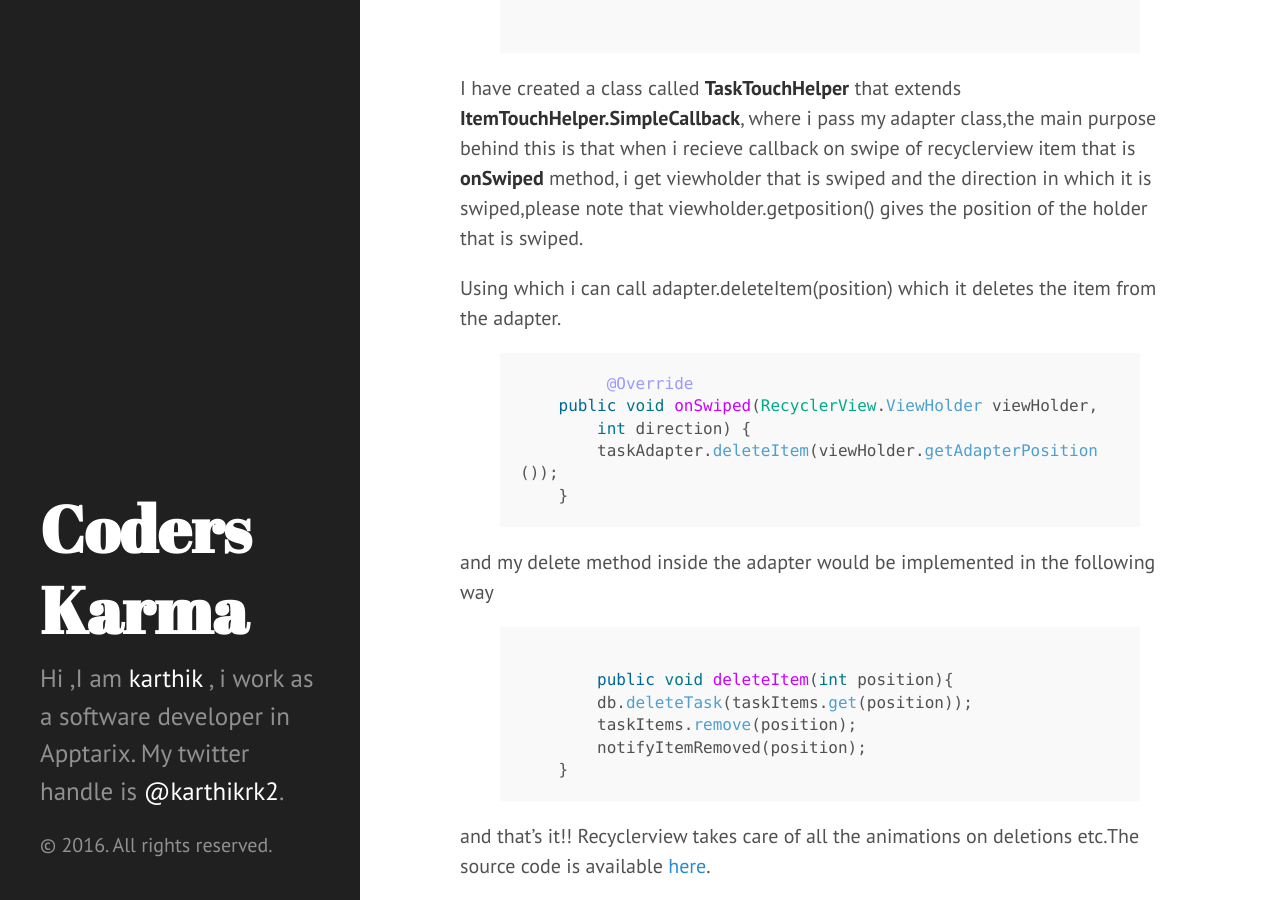
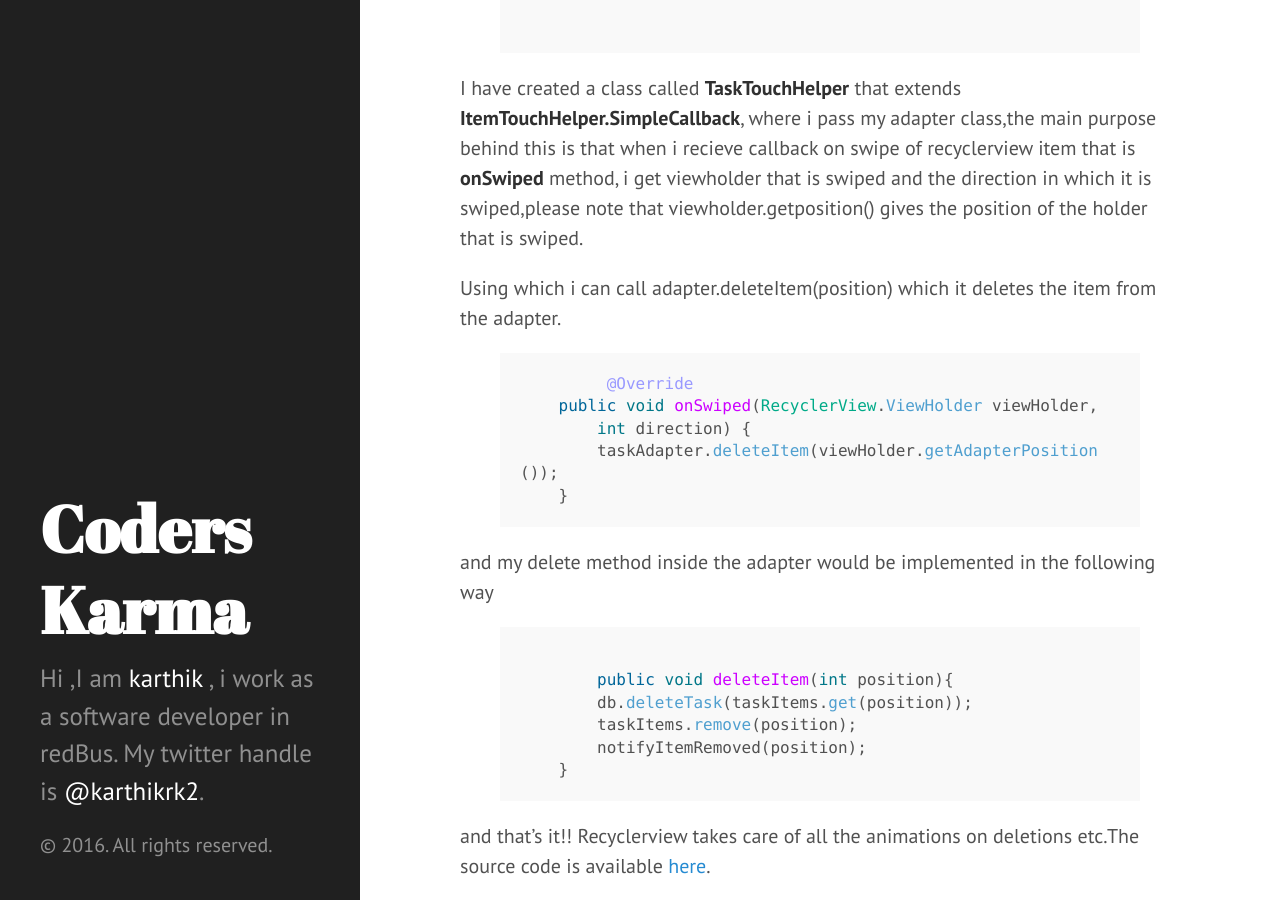
Before and after one commit to NULLPointerGuy/NULLPointerGuy.github.io, a Jekyll site: the page built from blog/index.html, in a window 1280 px wide and 900 px high, scrolled down 484 px. Built offline with Jekyll 4.4.1, drawn with Linux system fonts in a browser that asks for light colours.

Commit message:
Few config changes

```diff
--- a/_config.yml
+++ b/_config.yml
@@ -15,7 +15,7 @@ markdown: kramdown
 
 # Setup
 tagline:          'Android fanatics blog'
-description:      'Hi ,I am <a href="http://karthikrk24.github.io/" target="_blank">karthik</a> , i work as a  software developer in Apptarix. My twitter handle is <a href="https://twitter.com/karthikrk2" target="_blank">@karthikrk2</a>.'
+description:      'Hi ,I am <a href="http://karthikrk24.github.io/" target="_blank">karthik</a> , i work as a  software developer in redBus. My twitter handle is <a href="https://twitter.com/karthikrk2" target="_blank">@karthikrk2</a>.'
 
 author:
   name:           'Karthik R'
```
